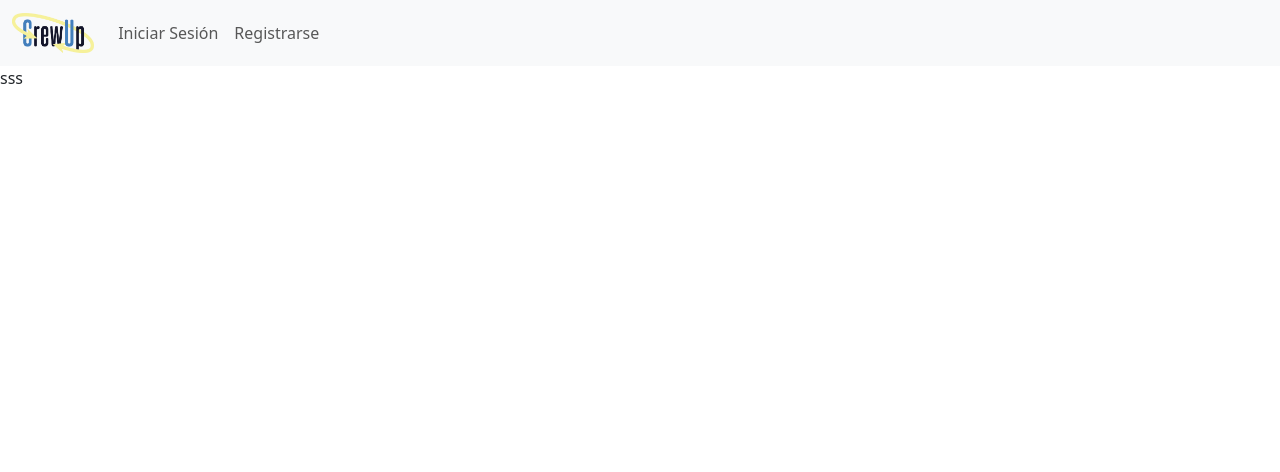
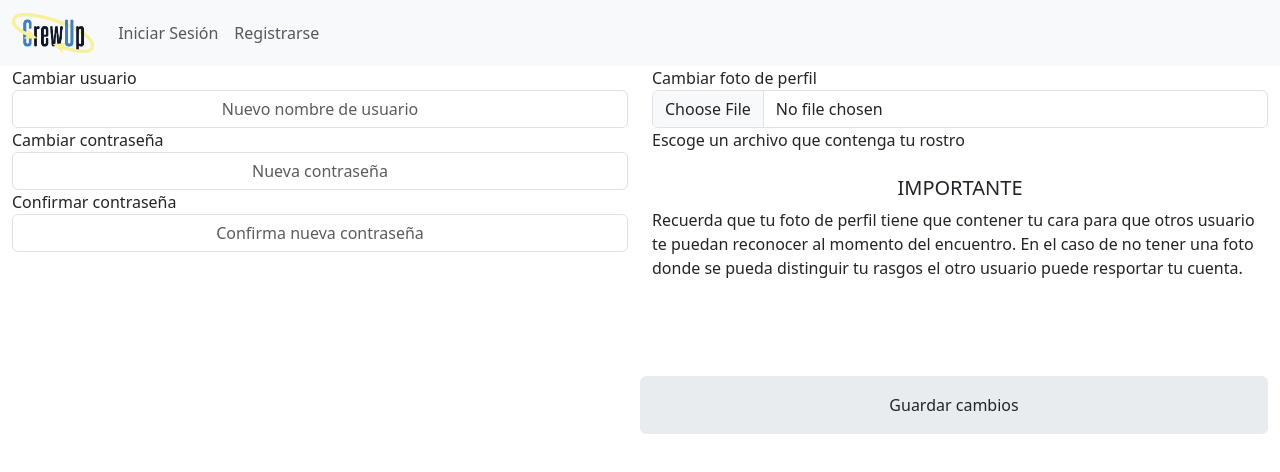
Before and after one commit to carostraub/proyectoFinal, a React (Vite) app in the folder front/: page /settings in a window 1280 px wide. Shown: the top 472 px of the page. Built offline with nearby package versions, Linux system fonts and the light colour scheme; no server answers.

Commit message:
base de Settings.jsx hecha

```diff
--- a/front/src/pages/Settings.jsx
+++ b/front/src/pages/Settings.jsx
@@ -1,7 +1,51 @@
 import React from "react";
 
 const Settings = () => {
-  return <>sss</>;
+  return (
+    <div className="container-fluid">
+      <div className="row">
+        <div className="col-6">
+          <label htmlFor="">Cambiar usuario</label>
+          <input
+            type="text"
+            className="form-control text-center"
+            placeholder="Nuevo nombre de usuario"
+          />
+
+          <label htmlFor="">Cambiar contraseña</label>
+          <input
+            type="text"
+            className="form-control text-center"
+            placeholder="Nueva contraseña"
+          />
+
+          <label htmlFor="">Confirmar contraseña</label>
+          <input
+            type="text"
+            className="form-control text-center"
+            placeholder="Confirma nueva contraseña"
+          />
+        </div>
+        <div className="col-6">
+          <label htmlFor="file">Cambiar foto de perfil</label>
+          <input type="file" id="file" className="form-control text-center" />
+          <p>Escoge un archivo que contenga tu rostro</p>
+          <h5 className="text-center mt-4">IMPORTANTE</h5>
+          <p className="mb-5">
+            Recuerda que tu foto de perfil tiene que contener tu cara para que
+            otros usuario te puedan reconocer al momento del encuentro. En el
+            caso de no tener una foto donde se pueda distinguir tu rasgos el
+            otro usuario puede resportar tu cuenta.
+          </p>
+        </div>
+        <div className="col-12 d-flex justify-content-end mt-5">
+          <button className="btn bg-body-secondary w-50 p-3">
+            Guardar cambios
+          </button>
+        </div>
+      </div>
+    </div>
+  );
 };
 
 export default Settings;
```
